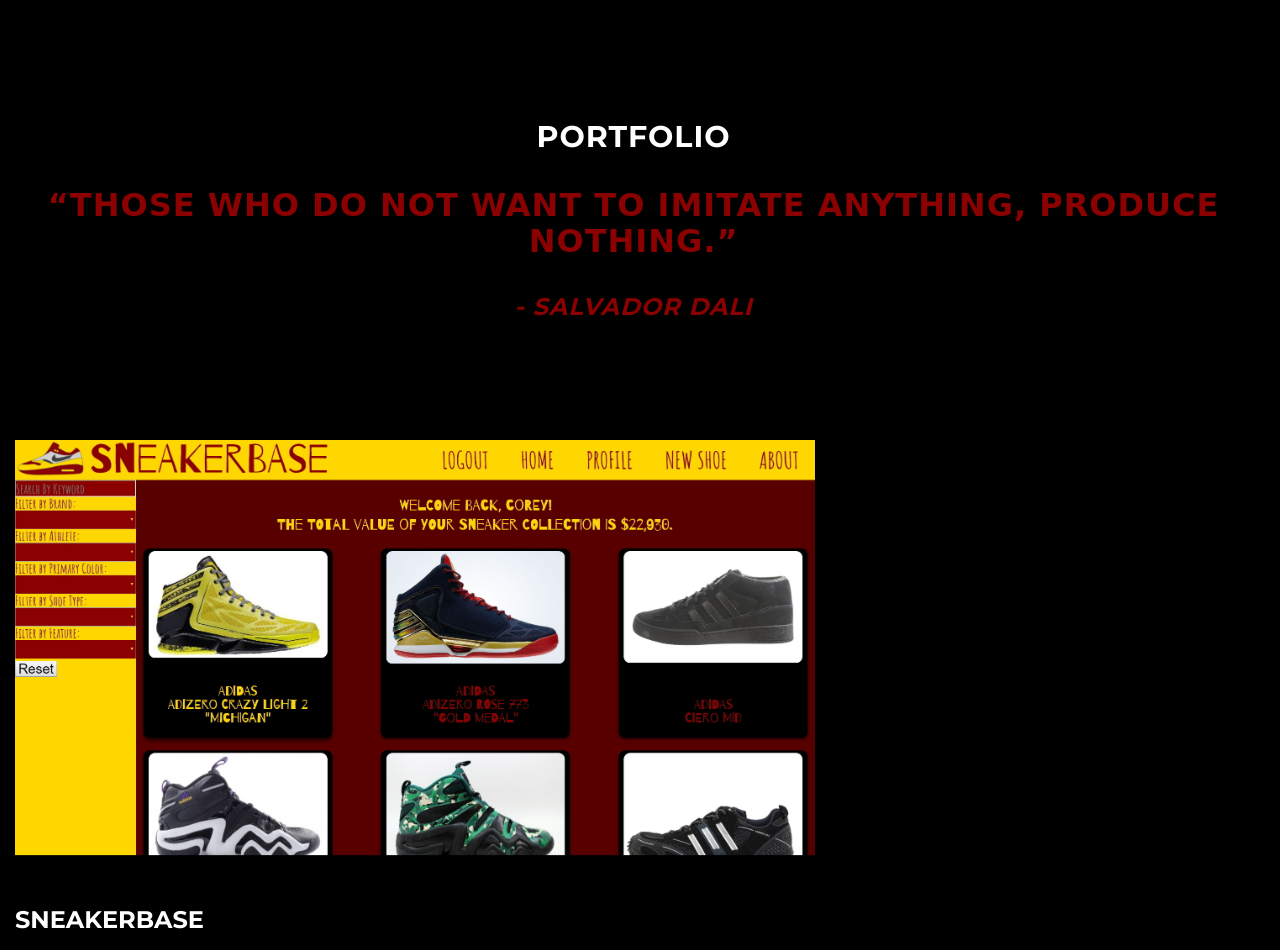
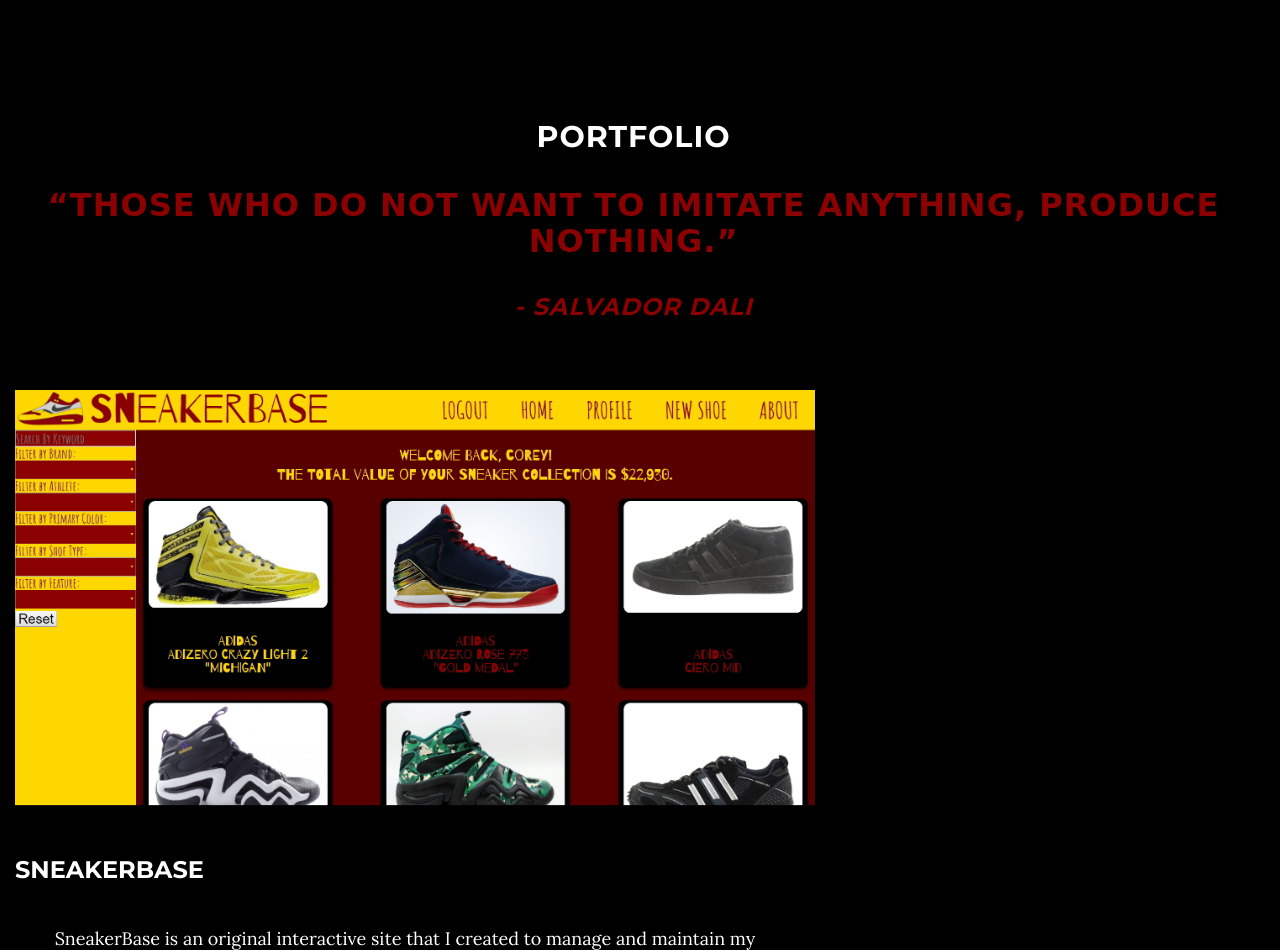
Before and after one commit to djcamilleon/portfolio-page, a website: page index.html in a window 1280 px wide. Shown: the part 1840-2790 px from the top of the page. Drawn offline with nearby package versions, Linux system fonts and the light colour scheme; files that its build step writes are made by us from their sources; a web font is replaced by a local one.

Commit message:
Portfolio quote tweak 5

```diff
--- a/index.html
+++ b/index.html
@@ -118,7 +118,7 @@
     <section id="portfolio" style="padding-top:100px">
         <div class="container2">
             <div class="row">
-                <div style="height:300px" class="col-lg-12 text-center">
+                <div style="height:250px" class="col-lg-12 text-center">
                     <h2 class="section-heading">Portfolio</h2>
                     <h3 style="font-family: 'Just Another Hand', cursive; font-size:32px; color:darkred" class="section-subheading text-muted">“Those who do not want to imitate anything, produce nothing.”</h3>
                     <h3 class="text-muted" style=" color:darkred; font-style:italic; font-size:24px">- Salvador Dali</h3>
```
